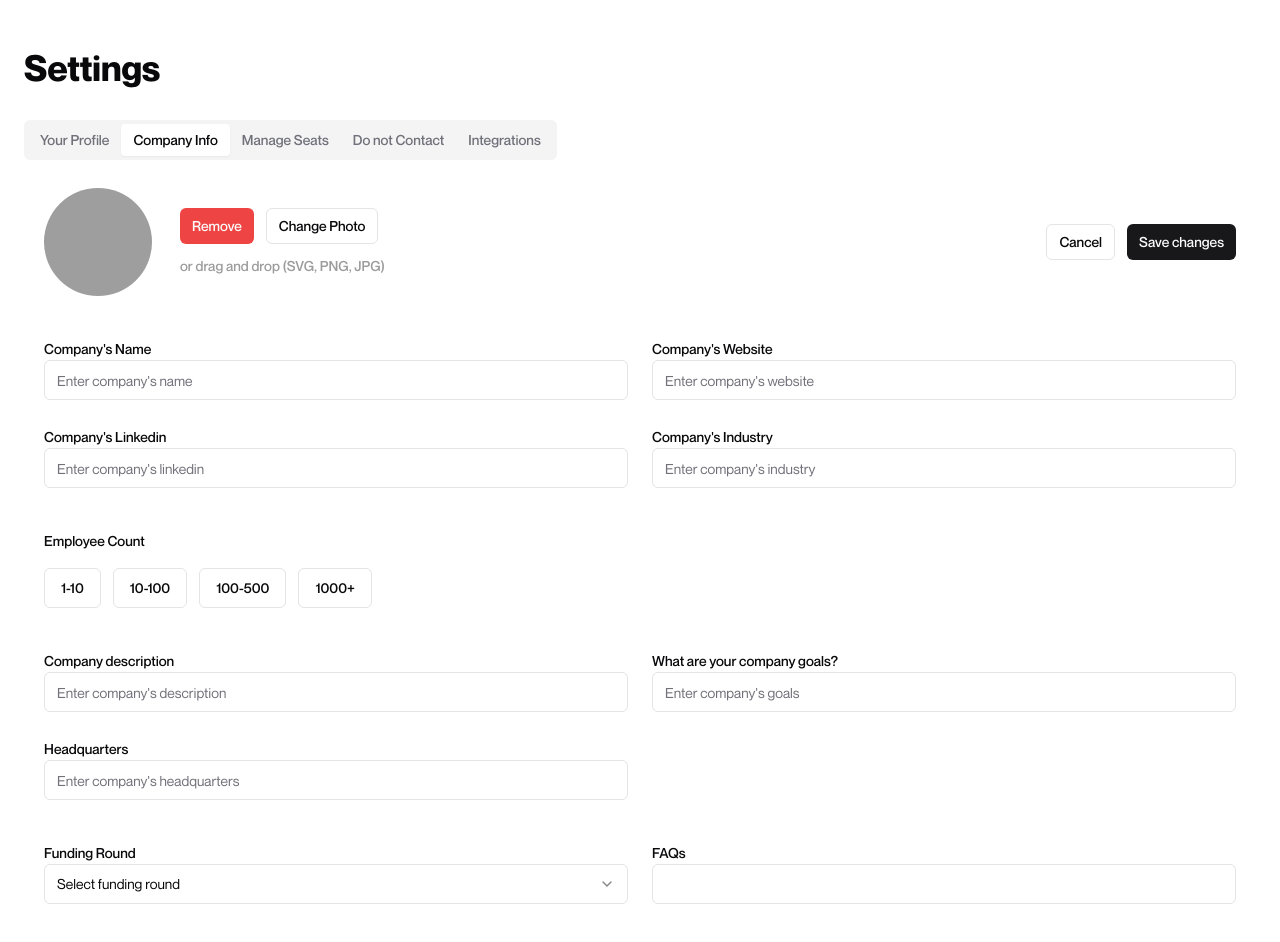
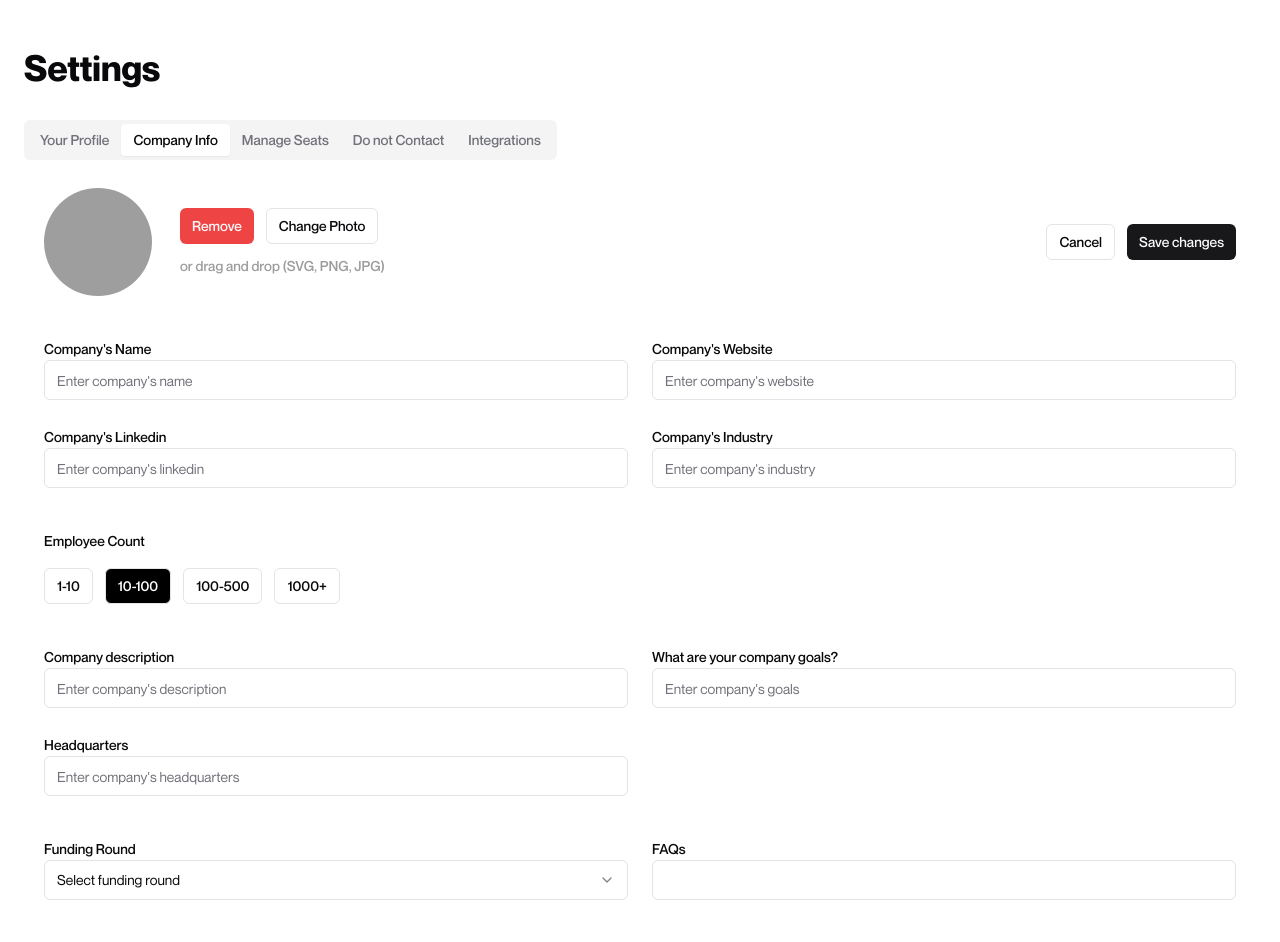
Before and after one commit to Morkachukzy/valley-test, a Next.js app: page /settings in a window 1280 px wide. Shown: the top 942 px of the page. Built offline with nearby package versions, Linux system fonts and the light colour scheme; grey boxes are pictures that could not be loaded.

Commit message:
fix: default value not assigned to custom radio

```diff
--- a/components/custom-radio-group.tsx
+++ b/components/custom-radio-group.tsx
@@ -15,9 +15,17 @@ type CustomRadioGroupProps = Readonly<{
   onChange: (value: string) => void;
 }>;
 
-export const CustomRadioGroup = ({ options }: CustomRadioGroupProps) => {
+export const CustomRadioGroup = ({
+  options,
+  value,
+  onChange,
+}: CustomRadioGroupProps) => {
   return (
-    <RadioGroupPrimitive.Root className="flex items-center gap-3">
+    <RadioGroupPrimitive.Root
+      className="flex items-center gap-3"
+      onValueChange={onChange}
+      defaultValue={value}
+    >
       {options.map((option) => (
         <RadioGroupPrimitive.Item
           key={option.id}
@@ -25,7 +33,9 @@ export const CustomRadioGroup = ({ options }: CustomRadioGroupProps) => {
           className="data-[state=checked]:bg-black data-[state=checked]:text-white"
           asChild
         >
-          <Button variant="outline">{option.label}</Button>
+          <Button variant="outline" size="sm">
+            {option.label}
+          </Button>
         </RadioGroupPrimitive.Item>
       ))}
     </RadioGroupPrimitive.Root>
```
